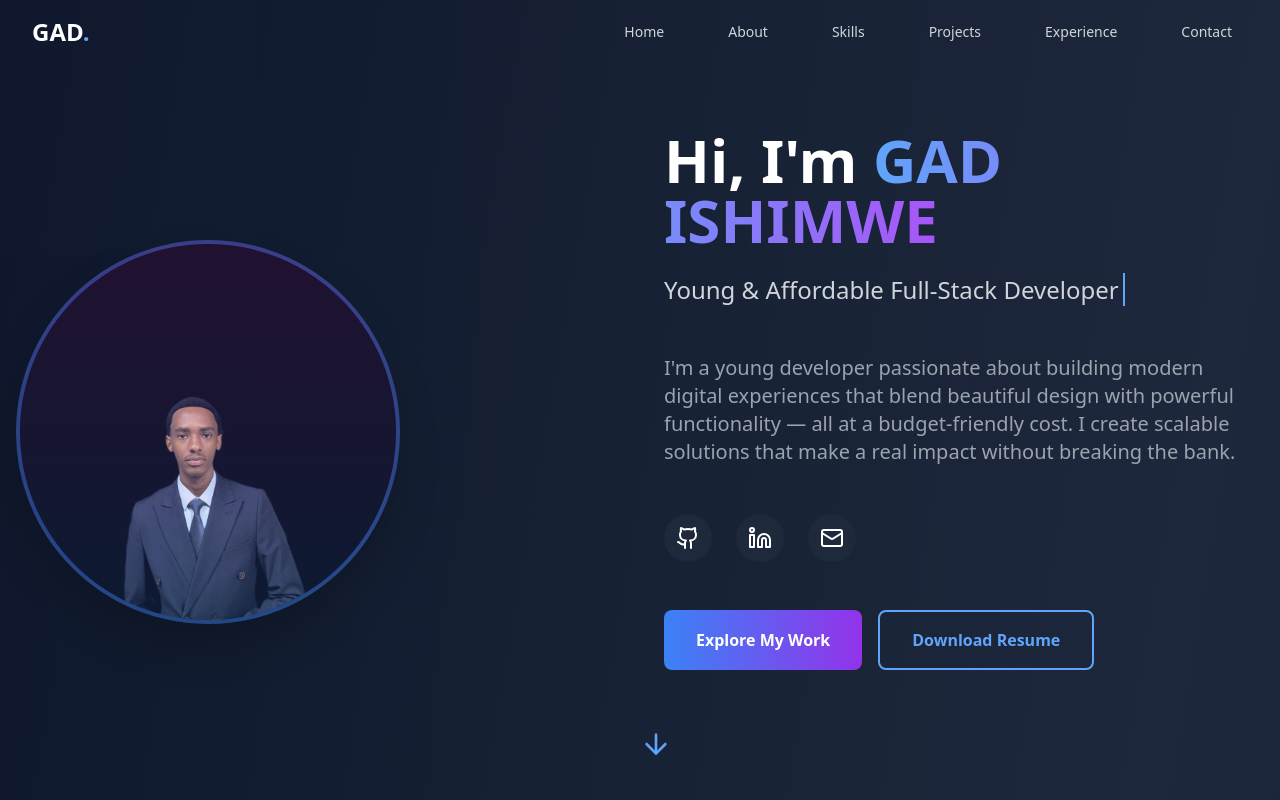
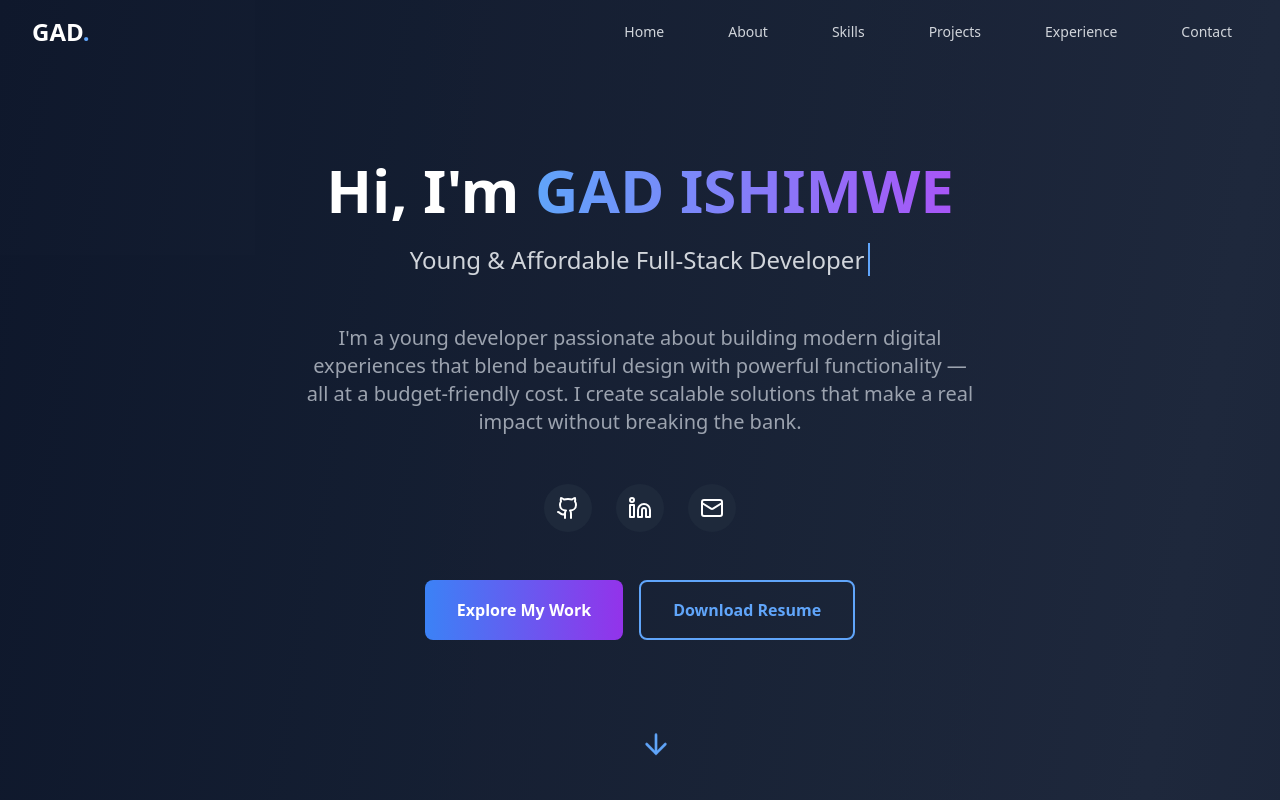
Before and after one commit to gadishiimwe/My-Portfolio-Website, a React (Vite) app: page / in a window 1280 px wide. Shown: the top 800 px of the page. Built offline with nearby package versions, Linux system fonts and the light colour scheme.

Commit message:
feat: Add resume download and remove image
- Implemented resume download functionality for the "Download Resume" button.
- Removed the image from the homepage.

```diff
--- a/src/components/Hero.tsx
+++ b/src/components/Hero.tsx
@@ -21,6 +21,15 @@ export const Hero = () => {
     document.querySelector("#about")?.scrollIntoView({ behavior: "smooth" });
   };
 
+  const downloadResume = () => {
+    const link = document.createElement('a');
+    link.href = '/RealOne_merged.pdf';
+    link.download = 'GAD_ISHIMWE_Resume.pdf';
+    document.body.appendChild(link);
+    link.click();
+    document.body.removeChild(link);
+  };
+
   return (
     <section id="home" className="min-h-screen flex items-center justify-center relative overflow-hidden pt-16">
       {/* Background Pattern */}
@@ -29,33 +38,21 @@ export const Hero = () => {
       </div>
 
       <div className="z-10 px-4 max-w-7xl mx-auto">
-        <div className="grid lg:grid-cols-2 gap-12 items-center animate-fade-in">
-          {/* Left Column - Professional Photo */}
-          <div className="flex justify-center lg:justify-start">
-            <div className="relative group">
-              <img
-                src="/lovable-uploads/288eda16-60e8-41e0-9f00-37d178198211.png"
-                alt="GAD ISHIMWE - Full Stack Developer"
-                className="w-80 h-80 md:w-96 md:h-96 object-cover rounded-full border-4 border-blue-500/30 shadow-2xl group-hover:border-blue-500/60 transition-all duration-300 hover:scale-105"
-              />
-              <div className="absolute inset-0 rounded-full bg-gradient-to-t from-blue-500/20 to-purple-500/20 group-hover:from-blue-500/30 group-hover:to-purple-500/30 transition-all duration-300"></div>
-            </div>
-          </div>
-
-          {/* Right Column - Content */}
-          <div className="text-center lg:text-left">
+        <div className="flex items-center justify-center animate-fade-in">
+          {/* Content */}
+          <div className="text-center">
             <h1 className="text-4xl md:text-6xl font-bold text-white mb-6">
               Hi, I'm <span className="text-transparent bg-clip-text bg-gradient-to-r from-blue-400 to-purple-500">GAD ISHIMWE</span>
             </h1>
             <h2 className="text-xl md:text-2xl text-gray-300 mb-8 h-12">
               <span className="border-r-2 border-blue-400 pr-1">{displayText}</span>
             </h2>
-            <p className="text-lg md:text-xl text-gray-400 mb-12 max-w-2xl mx-auto lg:mx-0 leading-relaxed">
+            <p className="text-lg md:text-xl text-gray-400 mb-12 max-w-2xl mx-auto leading-relaxed">
               I'm a young developer passionate about building modern digital experiences that blend beautiful design with powerful functionality — all at a budget-friendly cost. I create scalable solutions that make a real impact without breaking the bank.
             </p>
 
             {/* Social Links */}
-            <div className="flex justify-center lg:justify-start space-x-6 mb-12">
+            <div className="flex justify-center space-x-6 mb-12">
               <a href="https://github.com/gadishiimwe" target="_blank" rel="noopener noreferrer"
                  className="p-3 bg-slate-800 rounded-full hover:bg-blue-600 transition-all duration-300 hover:scale-110 hover:shadow-lg hover:shadow-blue-500/25">
                 <Github size={24} className="text-white" />
@@ -71,14 +68,17 @@ export const Hero = () => {
             </div>
 
             {/* CTA Buttons */}
-            <div className="flex flex-col sm:flex-row gap-4 justify-center lg:justify-start mb-16">
+            <div className="flex flex-col sm:flex-row gap-4 justify-center mb-16">
               <button
                 onClick={scrollToAbout}
                 className="px-8 py-4 bg-gradient-to-r from-blue-500 to-purple-600 text-white font-semibold rounded-lg hover:from-blue-600 hover:to-purple-700 transition-all duration-300 hover:scale-105 hover:shadow-lg hover:shadow-blue-500/25"
               >
                 Explore My Work
               </button>
-              <button className="px-8 py-4 border-2 border-blue-400 text-blue-400 font-semibold rounded-lg hover:bg-blue-400 hover:text-white transition-all duration-300 hover:scale-105">
+              <button
+                onClick={downloadResume}
+                className="px-8 py-4 border-2 border-blue-400 text-blue-400 font-semibold rounded-lg hover:bg-blue-400 hover:text-white transition-all duration-300 hover:scale-105"
+              >
                 Download Resume
               </button>
             </div>
```
